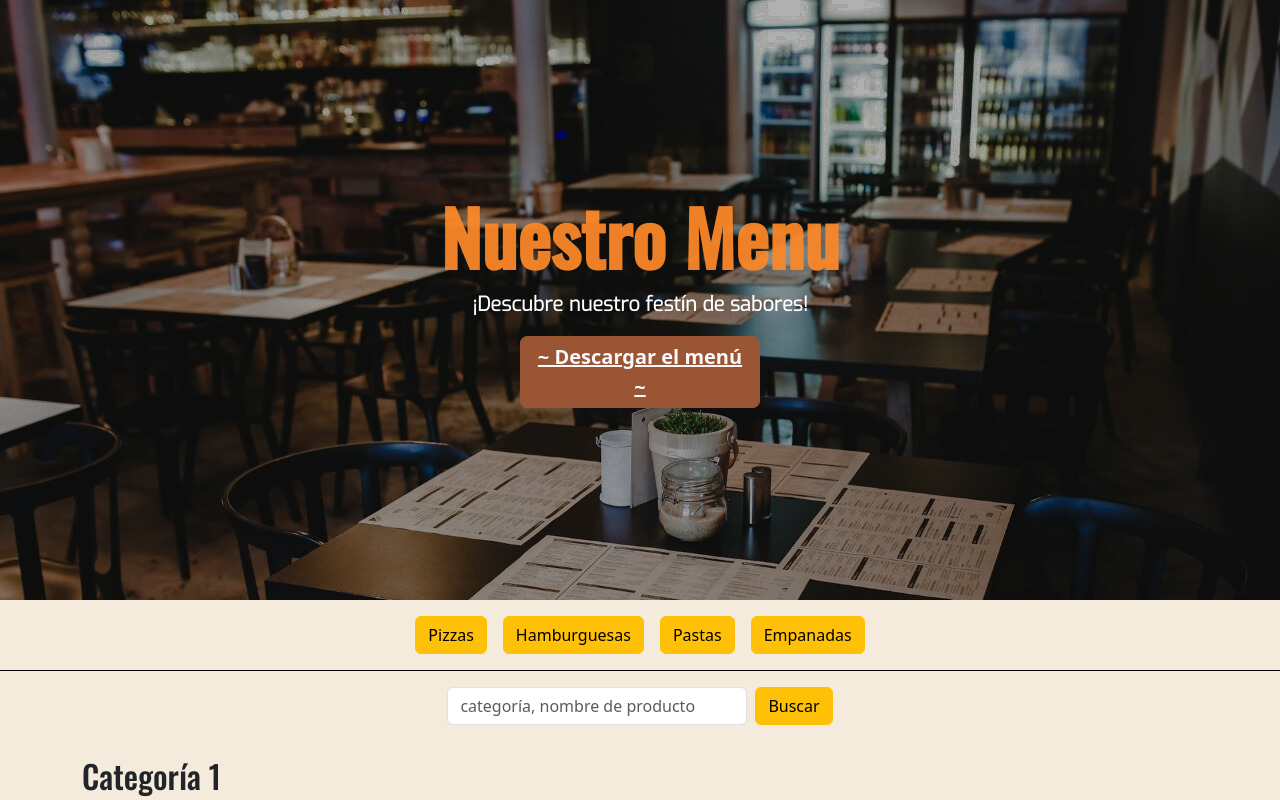
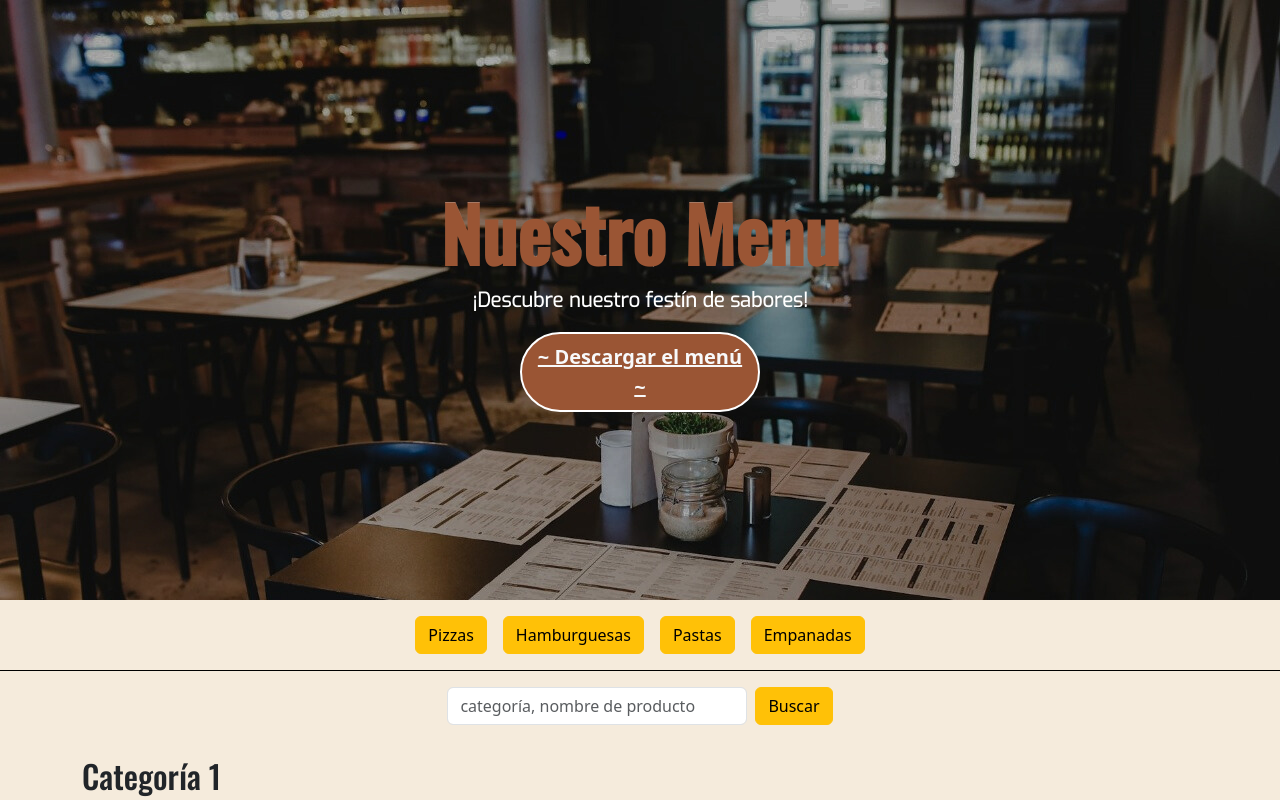
Before and after one commit to brunomry/frontendProyectoFinal_RollingCode, a React (Vite) app: page / in a window 1280 px wide. Shown: the top 800 px of the page. Built offline with nearby package versions, Linux system fonts and the light colour scheme.

Commit message:
se hizo redondo el botón para descargar el menú y se agregaron bordes blancos al título dentro del banner

```diff
--- a/src/styles/menu.css
+++ b/src/styles/menu.css
@@ -13,7 +13,9 @@ h3 {
   font-family: "Oswald", sans-serif;
 }
 .title{
-  color: rgba(251, 135, 40, 0.946);
+  color: #9a5534;
+  -webkit-text-stroke-width: .01px;
+  -webkit-text-stroke-color: #fff;
 }
 .bannerMenu{
     background-image: url(../assets/menu/bannerMenu.jpg);
@@ -27,9 +29,9 @@ h3 {
   font-size: 16px;
   background-color: #9a5534;
   color: #fff;
-  border-radius: 7px;
-  border: 1px solid #9a5534;
-  padding: 5px 10px;
+  border-radius: 50px;
+  border: 2px solid #ffffff;
+  padding: 8px 10px;
   transition: transform 0.3s ease;
 }
 .bannerBTN:hover{
```
